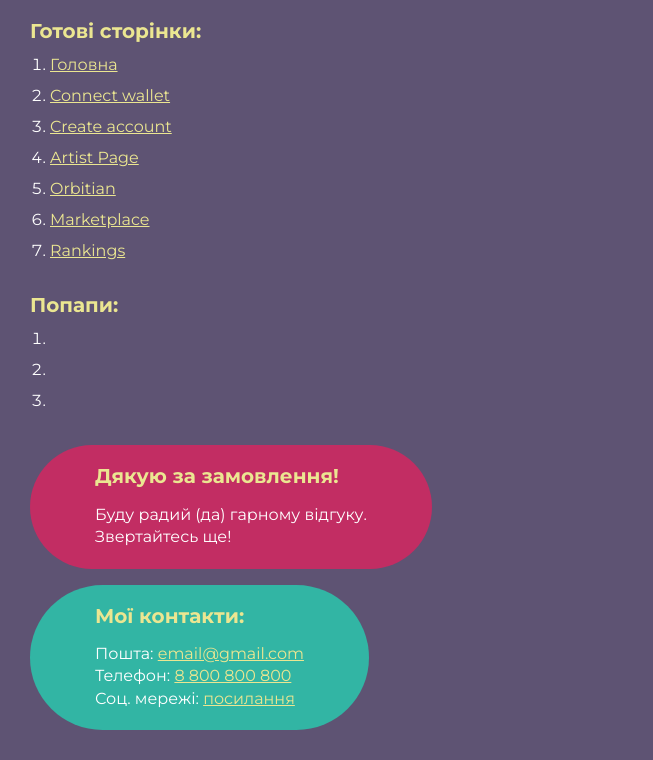
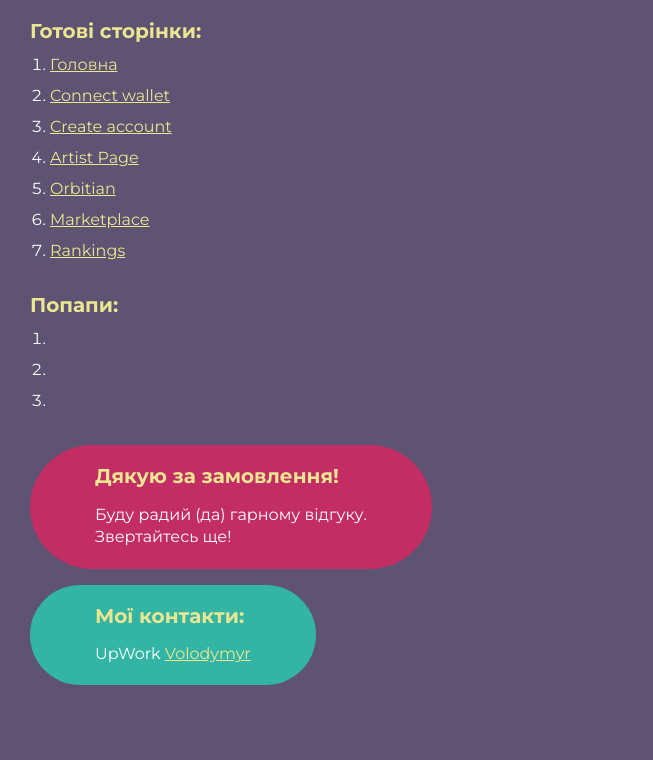
Before and after one commit to CodeFlamesk/NFT-Marketplace, a plain HTML site: page index.html in a window 1280 px wide. Shown: the part 115-875 px from the top of the page, without its empty margins (0-653 px from the left). After the commit the page ends 830 px from the top, so only its background shows below. Drawn offline with Linux system fonts and the light colour scheme.

Commit message:
upload link

```diff
--- a/index.html
+++ b/index.html
@@ -36,9 +36,8 @@
 		</div>
 		<div class="rootpage__contacts">
 			<h2>Мої контакти:</h2>
-			<p>Пошта: <a href="mailto:email@gmail.com">email@gmail.com</a></p>
-			<p>Телефон: <a href="tel:8800800800">8 800 800 800</a></p>
-			<p>Соц. мережі: <a href="">посилання</a></p>
+
+			<p>UpWork <a href="https://www.upwork.com/freelancers/~01a687c8f95b7913d7">Volodymyr</a></p>
 		</div>
 	</div>
 </body>
--- a/src/scss/marketplace.scss
+++ b/src/scss/marketplace.scss
@@ -130,6 +130,7 @@
 
     // .tabs__body
     &__body {}
+
     ._tab-active {
         position: relative;
 
```
Also changed, not shown: src/html/_footer.htm (+4 -2 lines), package-lock.json (added).
